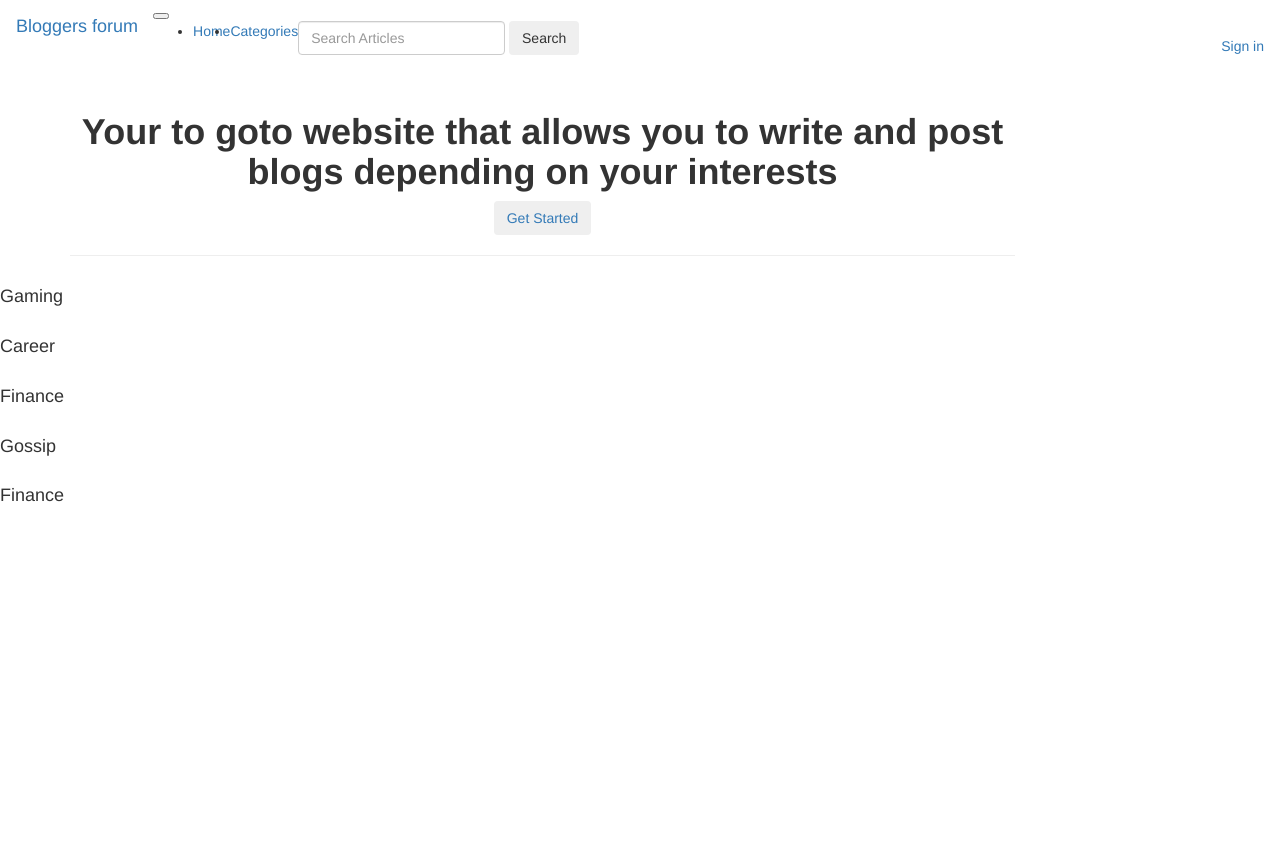
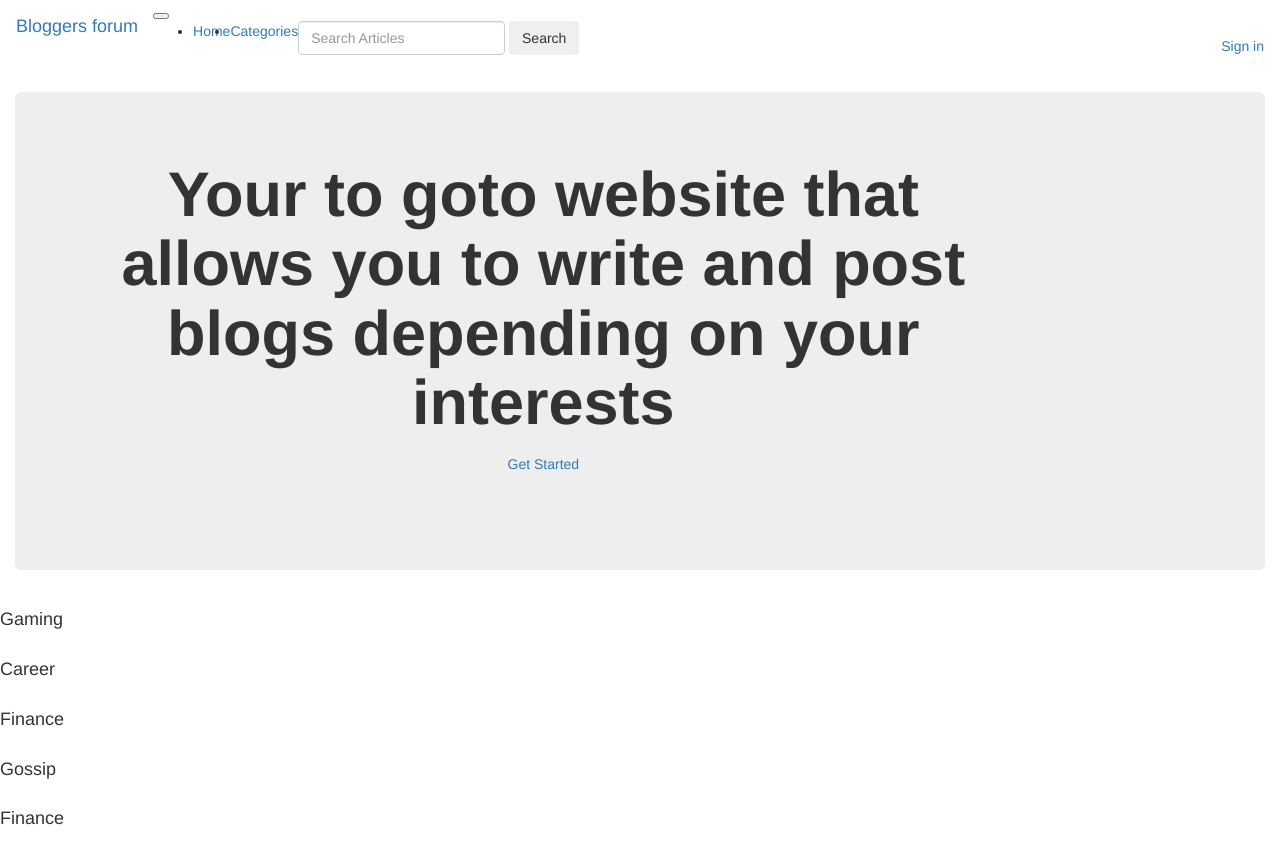
Before and after one commit to Lornakimani62/Blog-Forum-IP5, a Flask app: page / in a window 1280 px wide. Before the commit the page ends 502 px from the top, so only its background shows below. Run offline with Flask 2, Linux system fonts and the light colour scheme; data that the repository does not hold is empty; some libraries are stand-ins or nearby versions.

Commit message:
This commit is to add the log in functionality to the landing page

```diff
--- a/app/main/forms.py
+++ b/app/main/forms.py
@@ -14,7 +14,7 @@
 
 class CommentForm(FlaskForm):
 
-    comment = TextAreaField('Your comment',validators=[Required()])
+    details = TextAreaField('Your comment',validators=[Required()])
 
     submit = SubmitField('Comment')
 
--- a/app/main/views.py
+++ b/app/main/views.py
@@ -108,7 +108,7 @@
 
     form_comment = CommentForm()
     if form_comment.validate_on_submit():
-        comment = form_comment.comment.data
+        comment = form_comment.details.data
 
         new_comment = Comment(comment= comment,blog_id=id,user=current_user)
         # # save comment
--- a/app/templates/blogs.html
+++ b/app/templates/blogs.html
@@ -19,9 +19,11 @@
                     {{blog.blog_title}}
                 </div>
                 <div class="card-body">
-                  <h5 class="card-title">posted by {{blog.author}}</h5>
+                  <h2 class="card-title"><strong>{{blog.blog_title}}</strong></h2>
                   <p class="card-text">{{blog.story|truncate(500)}}</p>
-                  <a href="#" class="btn btn-primary">comment</a>
+                  <p class="text muted">posted by {{blog.user.username}}</p>
+                  <p class="text muted">posted on {{blog.posted}}</p>
+                  <a class="btn btn-primary btn-xl sr-button" href="{{url_for('main.new_comment',id = blog.id)}}"> Comment</a>
             </div>
         </div>
     </div>
--- a/app/templates/index.html
+++ b/app/templates/index.html
@@ -19,15 +19,17 @@
 </head>
 <title>Blog Forum</title>
   <!-- Header -->
-  <section class="text-white text-center section-1">
+  <section class="text-black text-center section-1">
         <header class="masthead text-center text-black d-flex">
-            <div class="container my-auto">
+            <div class="container-fluid">
+                    <div class="jumbotron">
               <div class="row">
                 <div class="col-lg-10 mx-auto">
                   <h1><strong>Your to goto website that allows you to write and post blogs depending on your interests</strong></h1>
-                  <button type="button" class="btn btn-light btn-xl" ><a href="">Get Started</a></button>
+                  <a class="btn btn-light btn-xl sr-button" href="{{url_for('auth.login')}}">Get Started</a>
                   <hr>
                 </div>
+            </div>
                 <div class="col-lg-8 mx-auto">
                 </div>
               </div>
```
Also changed, not shown: app/templates/comments.html (+28 -0 lines).
